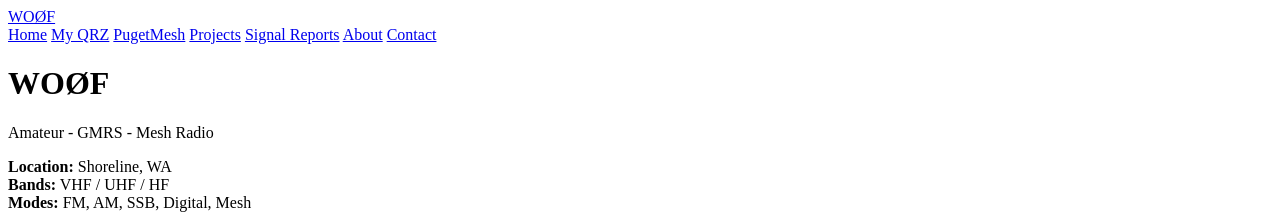
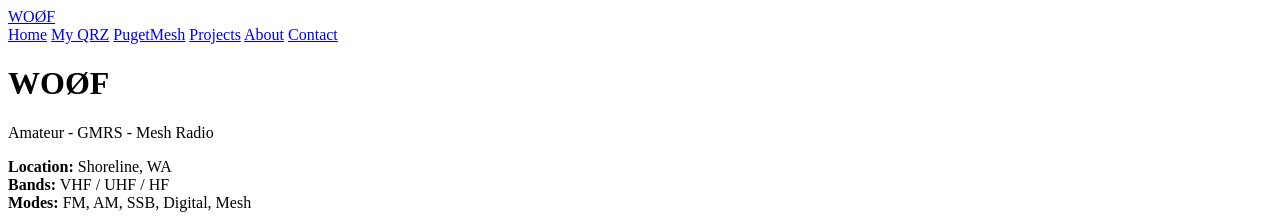
Before and after one commit to Lymitliss/Lymitliss.github.io, a Jekyll site: the page built from index.md, in a window 1280 px wide. Shown: the top 218 px of the page. Built offline with Jekyll 4.4.1, drawn with Linux system fonts in a browser that asks for light colours.

Commit message:
Update default.html

```diff
--- a/_layouts/default.html
+++ b/_layouts/default.html
@@ -19,7 +19,6 @@
         <a href="https://www.qrz.com/db/WO0F" target="_blank" rel="noopener">My QRZ</a>
         <a href="https://pugetmesh.org" target="_blank" rel="noopener">PugetMesh</a>
         <a href="{{ '/projects' | relative_url }}">Projects</a>
-        <a href="{{ '/signal-reports' | relative_url }}">Signal Reports</a>
         <a href="{{ '/about' | relative_url }}">About</a>
         <a href="{{ '/contact' | relative_url }}">Contact</a>
       </div>
```
